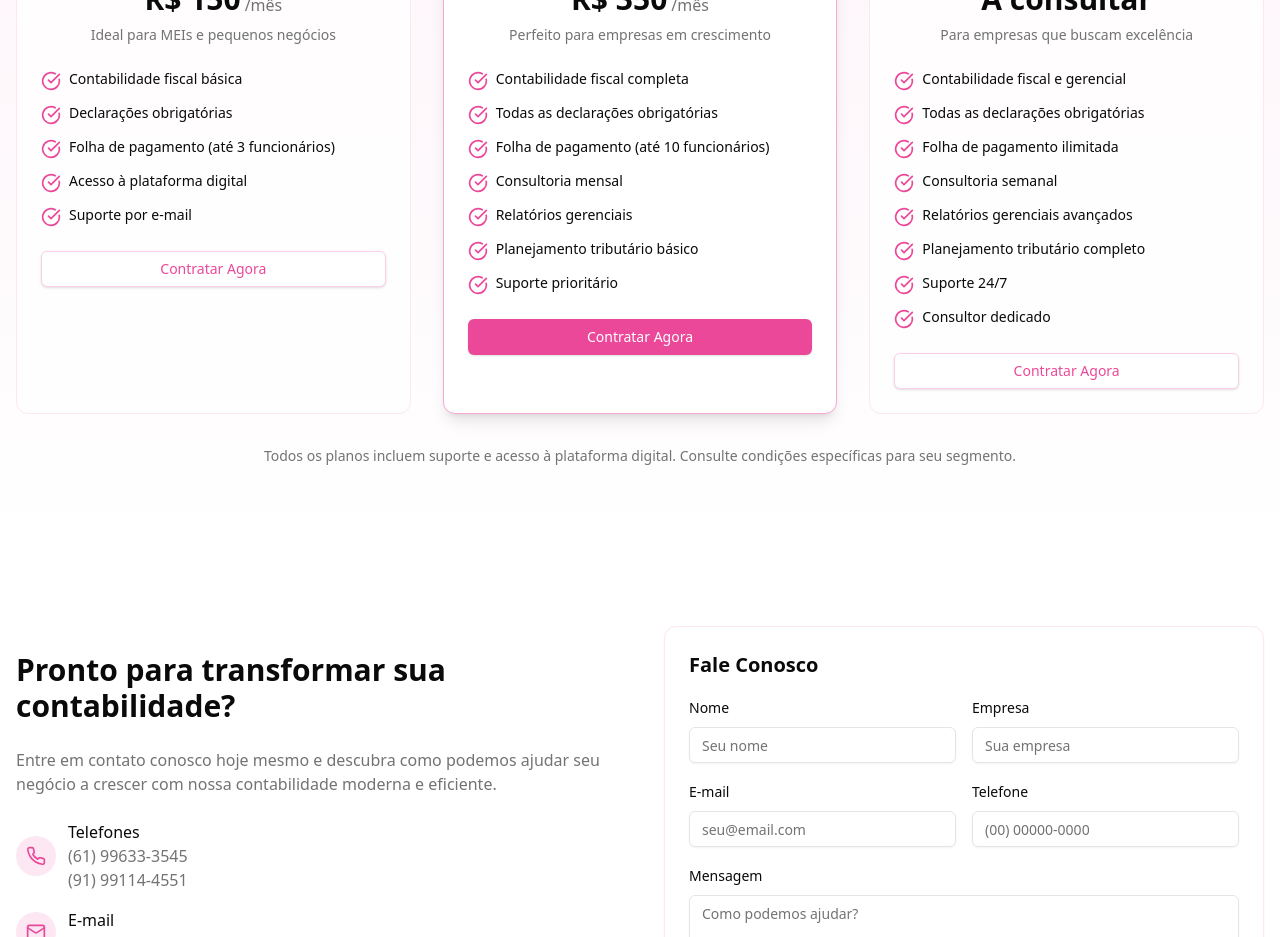
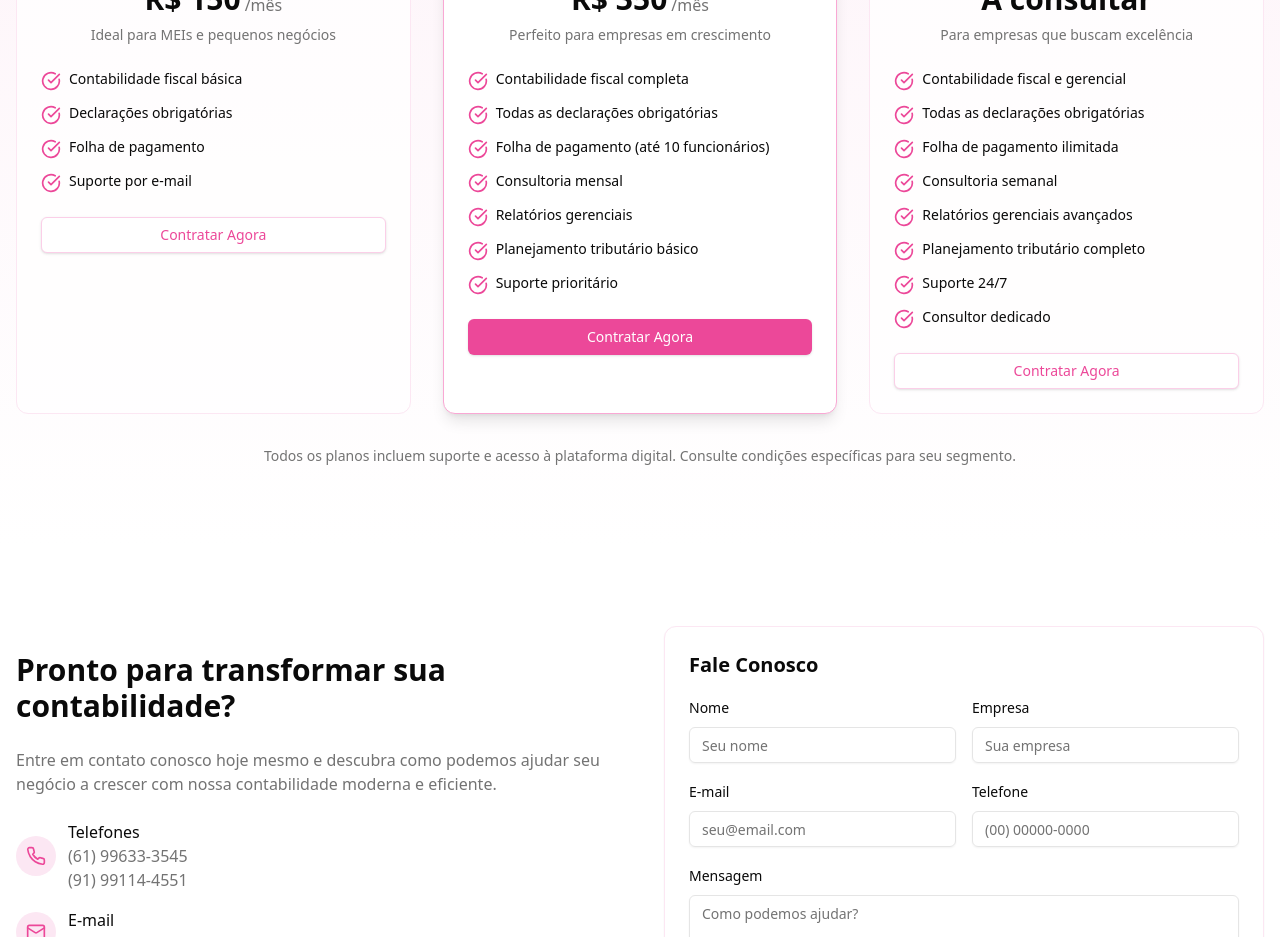
Before and after one commit to ecsistem/contador, a React (Vite) app: page / in a window 1280 px wide. Shown: the part 2920-3857 px from the top of the page. Built offline with nearby package versions, Linux system fonts and the light colour scheme.

Commit message:
feat: simplify pricing features by removing redundancy in payroll description

```diff
--- a/src/components/pricing.tsx
+++ b/src/components/pricing.tsx
@@ -26,8 +26,7 @@ export function Pricing() {
                 features: [
                   "Contabilidade fiscal básica",
                   "Declarações obrigatórias",
-                  "Folha de pagamento (até 3 funcionários)",
-                  "Acesso à plataforma digital",
+                  "Folha de pagamento",
                   "Suporte por e-mail",
                 ],
                 highlighted: false,
```
